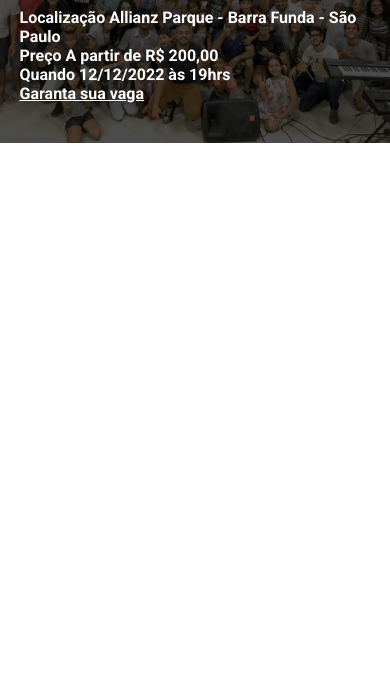
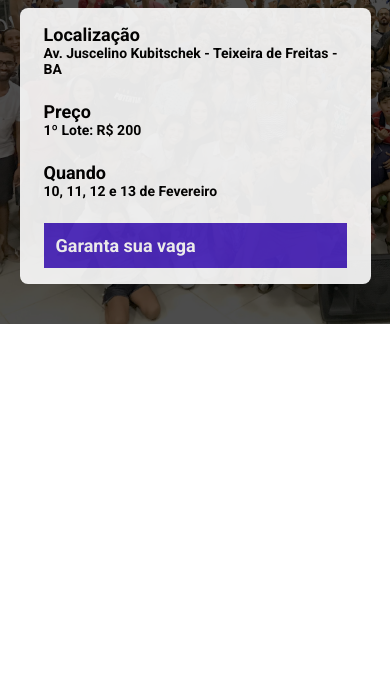
Before and after one commit to cassiofellipe/retiro_verao_tx, a website built with Parcel: page src/index.html in a window 390 px wide. Shown: the part 168-844 px from the top of the page. Built offline with nearby package versions, Linux system fonts and the light colour scheme.

Commit message:
COnstruindo o Hero

```diff
--- a/package.json
+++ b/package.json
@@ -12,6 +12,7 @@
   "license": "ISC",
   "devDependencies": {
     "@parcel/transformer-sass": "^2.10.1",
-    "parcel": "^2.10.1"
+    "parcel": "^2.10.1",
+    "sharp": "^0.31.3"
   }
 }
--- a/src/index.html
+++ b/src/index.html
@@ -14,23 +14,23 @@
 <body>
     <header class="hero">
         <div class="container">
-            <img class="hero__logo" src="#" alt="Capa">
+            <img class="hero__logo" src="./images/logo_tx.png" alt="Capa">
             <P class="hero__text">
-                O maior evento de Tecnologia do Brasil começa em <span id="contador"></span>
+                O retiro de verão em Teixeira de Freitas começa em  <span id="contador"></span>
             </P>
             <div class="infos-bar">
                 <ul class="infos-bar__infos">
                     <li class="infos-bar__infos__item">
                         <b>Localização</b>
-                        Allianz Parque - Barra Funda - São Paulo
+                        Av. Juscelino Kubitschek - Teixeira de Freitas - BA
                     </li>
                     <li class="infos-bar__infos__item">
                         <b>Preço</b>
-                        A partir de R$ 200,00
+                        1º Lote: R$ 200
                     </li>
                     <li class="infos-bar__infos__item">
                         <b>Quando</b>
-                        12/12/2022 às 19hrs
+                        10, 11, 12 e 13 de Fevereiro
                     </li>
                 </ul>
                 <a href="https://docs.google.com/forms/d/e/1FAIpQLSd2ciBtR1d1YHCSLX8nIIGlHQcmT-y5rQPJIrGMpyWI6shB1Q/viewform " class="button button--primary">
--- a/src/styles/_hero.scss
+++ b/src/styles/_hero.scss
@@ -1,4 +1,4 @@
-@use './variables';
+
 
 .hero {
     padding-top: 64px;
@@ -6,6 +6,7 @@
     background-image: url(../images/img_capa.jpg);
     background-repeat: no-repeat;
     background-size: cover;
+    background-position: 0cap;
     position: relative;
 
     .container {
@@ -34,7 +35,7 @@
 
     &__logo {
         margin: 0 auto;
-        height: 80px;
+        height: 150px;
         display: block;
     }
 
--- /dev/null
+++ b/src/styles/components/_buttons.scss
@@ -0,0 +1,25 @@
+@use '../variables';
+
+.button {
+    padding: 12px;
+    font-size: 18px;
+    font-weight: bold;
+    text-decoration: none;
+    text-align: center;
+    white-space: nowrap;
+
+    &--primary {
+        color: variables.$textColor;
+        background-color: variables.$purple;
+    }
+
+    @media (max-width: 640px){
+        display: block;
+        width: 100%;
+    }
+
+    @media (max-width: 1024px){
+        display: flex;
+        align-items: center;
+    }
+}
--- /dev/null
+++ b/src/styles/components/_infos_bar.scss
@@ -0,0 +1,46 @@
+@use '../variables';
+
+.infos-bar {
+    padding: 16px 24px;
+    background-color: variables.$textColor;
+    display: flex;
+    justify-content: space-between;
+    border-radius: 8px;
+    opacity: 0.9;
+
+
+    &__infos {
+        display: flex;
+        gap: 40px;
+
+
+        &__item{
+            font-size: 14px;
+            color: variables.$secondaryTextColor;
+
+            b {
+                color: variables.$secondaryTextColor;
+                font-size: 18px;
+                display: block;
+            }
+        }
+    }
+
+    @media (max-width: 640px){
+        display: block;
+
+        &__infos {
+            display: block;
+
+            &__item {
+                margin-bottom: 24px;
+            }
+        }
+    }
+
+    @media (max-width: 1024px){
+        &__infos {
+            gap: 16px;
+        }
+    }
+}
--- a/src/styles/main.scss
+++ b/src/styles/main.scss
@@ -1,5 +1,7 @@
 @use './variables';
 @use './hero';
+@use './components/infos_bar';
+@use './components/buttons';
 
 
 
```
Also changed, not shown: src/images/logo_tx.png (added), 1 other file.
